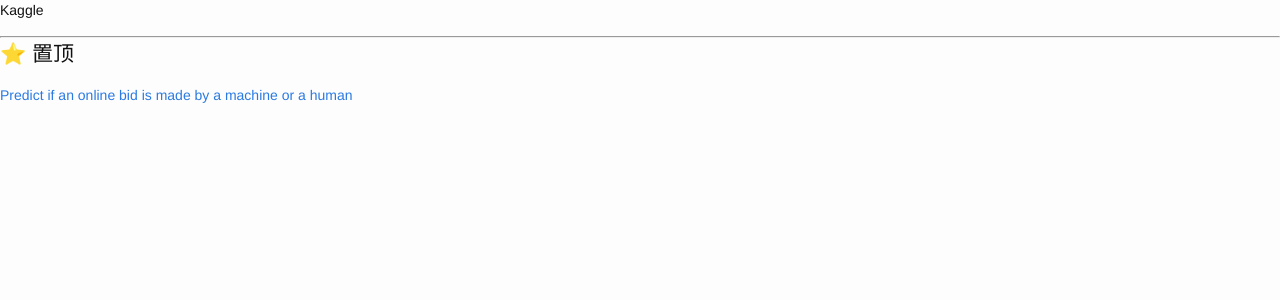
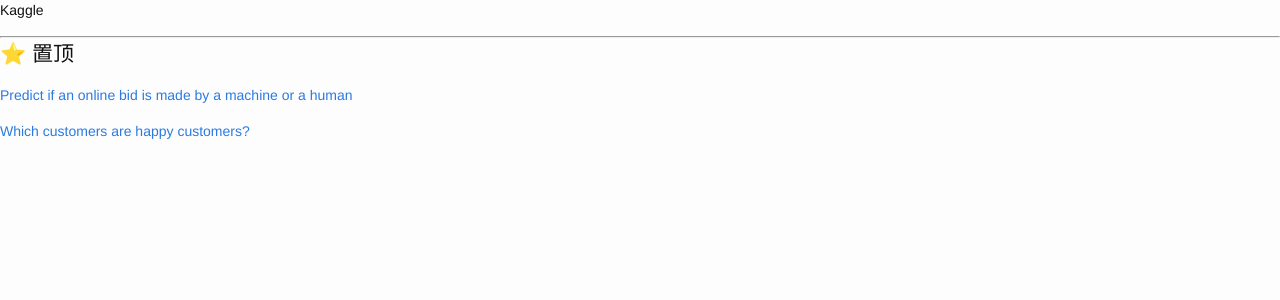
Before and after one commit to cnwarden/cnwarden.github.io, a Jekyll site: the page built from kaggle/index.md, in a window 1280 px wide. Shown: the top 300 px of the page. Built offline with Jekyll 4.4.1, drawn with Linux system fonts in a browser that asks for light colours; emoji names are drawn with the system emoji font.

Commit message:
Update index.md

```diff
--- a/kaggle/index.md
+++ b/kaggle/index.md
@@ -10,3 +10,5 @@ Kaggle
 # :star: 置顶
 
 [Predict if an online bid is made by a machine or a human](https://www.kaggle.com/c/facebook-recruiting-iv-human-or-bot)
+
+[Which customers are happy customers?](https://www.kaggle.com/cast42/santander-customer-satisfaction/exploring-features)
```
